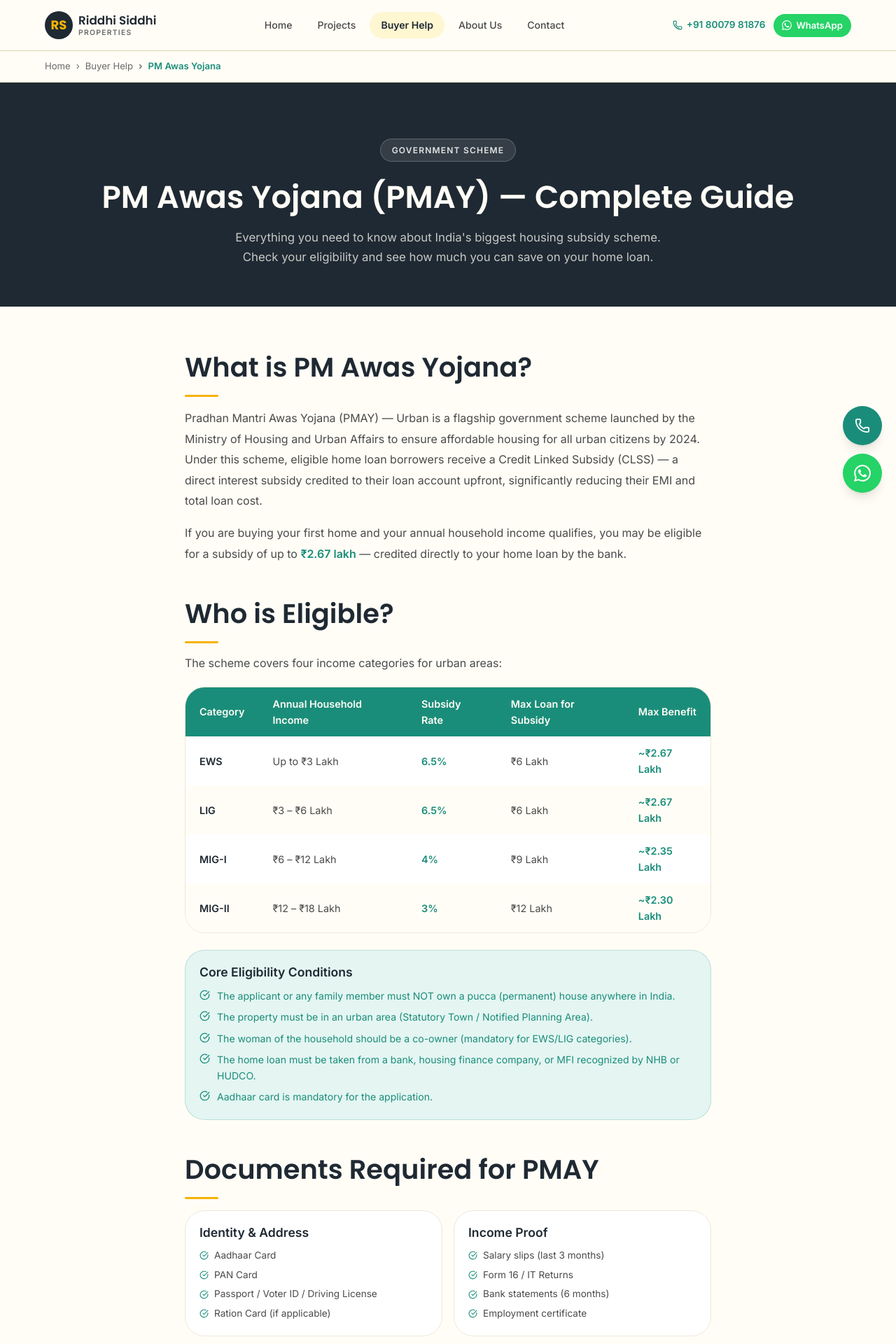
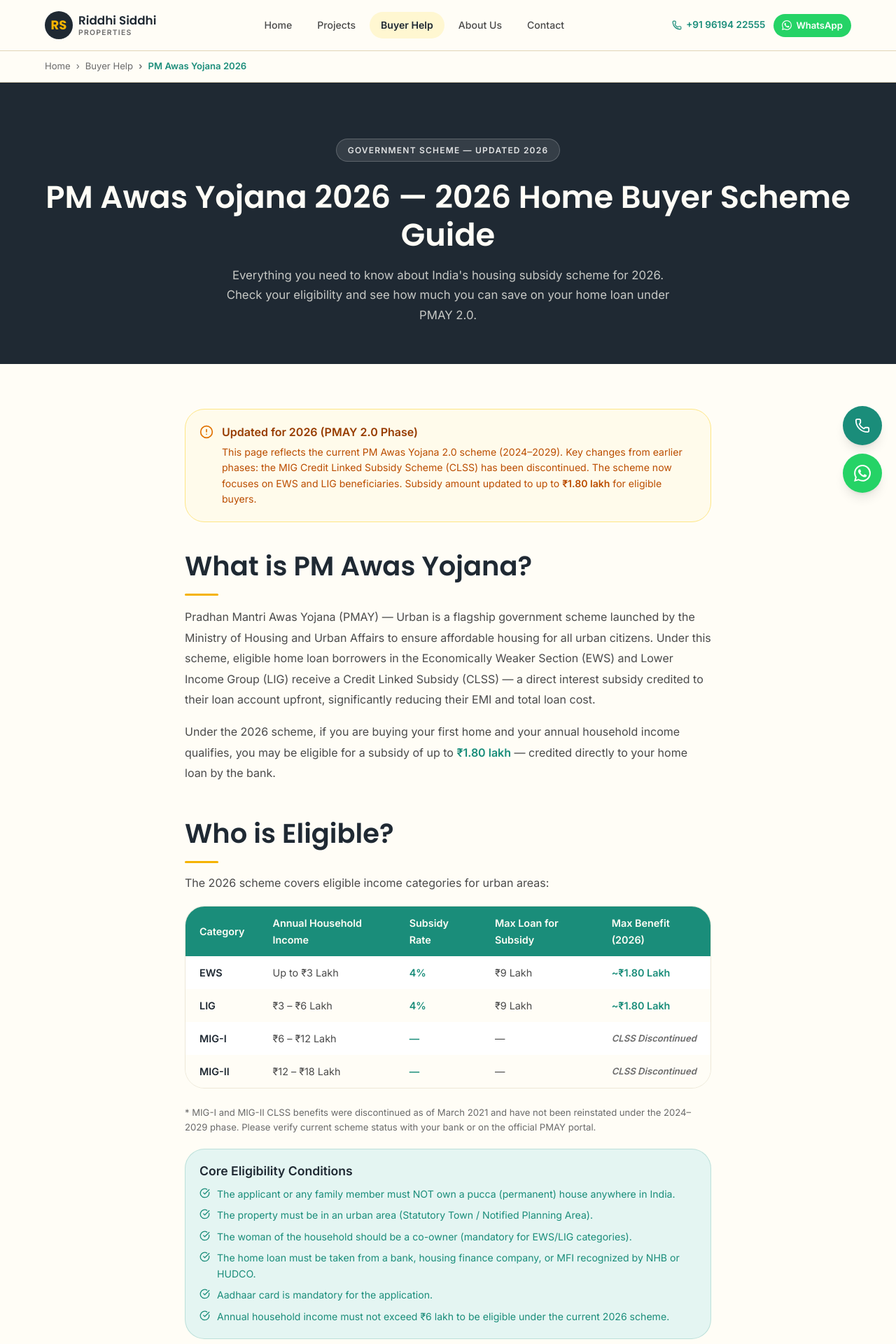
Before and after one commit to Darshil562002/riddhi-siddhi-properties, a Next.js app: page /buyer-help/pm-awas-yojana in a window 1280 px wide. Shown: the top 1920 px of the page at 70% size. Built offline with nearby package versions, Linux system fonts and the light colour scheme.

Commit message:
feat: implement website updates (PMAY, Contact, RERA, EMI Calculator)

```diff
--- a/src/app/buyer-help/pm-awas-yojana/page.tsx
+++ b/src/app/buyer-help/pm-awas-yojana/page.tsx
@@ -1,12 +1,12 @@
 import Link from "next/link";
-import { CheckCircle, Phone } from "lucide-react";
+import { CheckCircle, Phone, AlertCircle } from "lucide-react";
 import { CONFIG } from "@/lib/constants";
 import type { Metadata } from "next";
 
 export const metadata: Metadata = {
-  title: "PM Awas Yojana — PMAY Guide, Eligibility & Subsidy | Riddhi Siddhi Properties",
+  title: "PM Awas Yojana 2026 — PMAY Home Buyer Scheme Guide | Riddhi Siddhi Properties",
   description:
-    "Complete guide to PM Awas Yojana (PMAY) for home buyers in Shahapur–Asangaon. Eligibility criteria, income slabs, subsidy amounts, documents needed, and step-by-step application process.",
+    "Complete guide to PM Awas Yojana (PMAY) 2026 Home Buyer Scheme for home buyers in Shahapur–Asangaon. Updated eligibility criteria, income slabs, subsidy amounts up to ₹1.80 lakh, documents needed, and step-by-step application process.",
   alternates: { canonical: "/buyer-help/pm-awas-yojana" },
 };
 
@@ -14,9 +14,9 @@ const faqSchema = {
   "@context": "https://schema.org",
   "@type": "FAQPage",
   mainEntity: [
-    { "@type": "Question", name: "What is PM Awas Yojana?", acceptedAnswer: { "@type": "Answer", text: "PM Awas Yojana (PMAY) is a government scheme launched by the Ministry of Housing and Urban Affairs to provide affordable housing to economically weaker sections (EWS), lower income groups (LIG), and middle income groups (MIG) in urban areas." } },
-    { "@type": "Question", name: "Who is eligible for PMAY subsidy?", acceptedAnswer: { "@type": "Answer", text: "EWS (annual income up to ₹3 lakh), LIG (₹3–6 lakh), MIG-I (₹6–12 lakh), and MIG-II (₹12–18 lakh) category families who do not own a pucca house anywhere in India are eligible." } },
-    { "@type": "Question", name: "How much subsidy can I get under PMAY?", acceptedAnswer: { "@type": "Answer", text: "EWS/LIG: 6.5% subsidy on loan up to ₹6 lakh (max ₹2.67 lakh benefit). MIG-I: 4% on loan up to ₹9 lakh (max ₹2.35 lakh). MIG-II: 3% on loan up to ₹12 lakh (max ₹2.30 lakh)." } },
+    { "@type": "Question", name: "What is PM Awas Yojana 2026?", acceptedAnswer: { "@type": "Answer", text: "PM Awas Yojana (PMAY) is a government scheme launched by the Ministry of Housing and Urban Affairs to provide affordable housing to economically weaker sections (EWS) and lower income groups (LIG) in urban areas. The 2024–2029 phase (PMAY 2.0) continues this mission with updated subsidy structures." } },
+    { "@type": "Question", name: "Who is eligible for PMAY subsidy in 2026?", acceptedAnswer: { "@type": "Answer", text: "EWS (annual income up to ₹3 lakh) and LIG (₹3–6 lakh) category families who do not own a pucca house anywhere in India are eligible under the current 2026 scheme. The MIG (Middle Income Group) Credit Linked Subsidy Scheme (CLSS) component is no longer active." } },
+    { "@type": "Question", name: "How much subsidy can I get under PMAY 2026?", acceptedAnswer: { "@type": "Answer", text: "EWS/LIG categories can receive a 4% interest subsidy on a home loan up to ₹9 lakh, providing a maximum benefit of up to ₹1.80 lakh credited directly to your home loan account." } },
   ],
 };
 
@@ -30,30 +30,42 @@ export default function PMAYPage() {
           <ol className="breadcrumb-list">
             <li><Link href="/">Home</Link></li>
             <li><Link href="/buyer-help">Buyer Help</Link></li>
-            <li className="active">PM Awas Yojana</li>
+            <li className="active">PM Awas Yojana 2026</li>
           </ol>
         </div>
       </nav>
 
       <section className="page-hero" aria-label="PMAY hero">
         <div className="container">
-          <span className="inline-block px-4 py-1.5 rounded-full bg-white/10 border border-white/20 text-white/85 text-[0.75rem] font-semibold tracking-widest uppercase mb-6">Government Scheme</span>
-          <h1>PM Awas Yojana (PMAY) — Complete Guide</h1>
-          <p>Everything you need to know about India&apos;s biggest housing subsidy scheme. Check your eligibility and see how much you can save on your home loan.</p>
+          <span className="inline-block px-4 py-1.5 rounded-full bg-white/10 border border-white/20 text-white/85 text-[0.75rem] font-semibold tracking-widest uppercase mb-6">Government Scheme — Updated 2026</span>
+          <h1>PM Awas Yojana 2026 — 2026 Home Buyer Scheme Guide</h1>
+          <p>Everything you need to know about India&apos;s housing subsidy scheme for 2026. Check your eligibility and see how much you can save on your home loan under PMAY 2.0.</p>
         </div>
       </section>
 
       <article className="py-16 bg-ivory">
         <div className="container-narrow">
+
+          {/* Update Notice */}
+          <div className="bg-amber-50 border border-amber-200 rounded-xl p-5 mb-10 flex items-start gap-3">
+            <AlertCircle size={20} className="text-amber-600 flex-shrink-0 mt-0.5" />
+            <div>
+              <p className="font-semibold text-amber-800 mb-1">Updated for 2026 (PMAY 2.0 Phase)</p>
+              <p className="text-[0.88rem] text-amber-700">
+                This page reflects the current PM Awas Yojana 2.0 scheme (2024–2029). Key changes from earlier phases: the MIG Credit Linked Subsidy Scheme (CLSS) has been discontinued. The scheme now focuses on EWS and LIG beneficiaries. Subsidy amount updated to up to <strong>₹1.80 lakh</strong> for eligible buyers.
+              </p>
+            </div>
+          </div>
+
           {/* What is PMAY */}
           <section className="mb-12" aria-labelledby="what-is">
             <h2 id="what-is" className="mb-4">What is PM Awas Yojana?</h2>
             <div className="divider-gold mb-5" />
             <p className="text-text-mid leading-[1.85] mb-4">
-              Pradhan Mantri Awas Yojana (PMAY) — Urban is a flagship government scheme launched by the Ministry of Housing and Urban Affairs to ensure affordable housing for all urban citizens by 2024. Under this scheme, eligible home loan borrowers receive a Credit Linked Subsidy (CLSS) — a direct interest subsidy credited to their loan account upfront, significantly reducing their EMI and total loan cost.
+              Pradhan Mantri Awas Yojana (PMAY) — Urban is a flagship government scheme launched by the Ministry of Housing and Urban Affairs to ensure affordable housing for all urban citizens. Under this scheme, eligible home loan borrowers in the Economically Weaker Section (EWS) and Lower Income Group (LIG) receive a Credit Linked Subsidy (CLSS) — a direct interest subsidy credited to their loan account upfront, significantly reducing their EMI and total loan cost.
             </p>
             <p className="text-text-mid leading-[1.85]">
-              If you are buying your first home and your annual household income qualifies, you may be eligible for a subsidy of up to <strong className="text-forest">₹2.67 lakh</strong> — credited directly to your home loan by the bank.
+              Under the 2026 scheme, if you are buying your first home and your annual household income qualifies, you may be eligible for a subsidy of up to <strong className="text-forest">₹1.80 lakh</strong> — credited directly to your home loan by the bank.
             </p>
           </section>
 
@@ -61,7 +73,7 @@ export default function PMAYPage() {
           <section className="mb-12" aria-labelledby="eligibility">
             <h2 id="eligibility" className="mb-4">Who is Eligible?</h2>
             <div className="divider-gold mb-5" />
-            <p className="text-text-mid mb-5">The scheme covers four income categories for urban areas:</p>
+            <p className="text-text-mid mb-5">The 2026 scheme covers eligible income categories for urban areas:</p>
             <div className="overflow-x-auto rounded-xl border border-border-lt mb-6">
               <table className="w-full text-[0.9rem]">
                 <thead>
@@ -70,27 +82,30 @@ export default function PMAYPage() {
                     <th className="text-left px-5 py-3">Annual Household Income</th>
                     <th className="text-left px-5 py-3">Subsidy Rate</th>
                     <th className="text-left px-5 py-3">Max Loan for Subsidy</th>
-                    <th className="text-left px-5 py-3">Max Benefit</th>
+                    <th className="text-left px-5 py-3">Max Benefit (2026)</th>
                   </tr>
                 </thead>
                 <tbody>
                   {[
-                    ["EWS", "Up to ₹3 Lakh", "6.5%", "₹6 Lakh", "~₹2.67 Lakh"],
-                    ["LIG", "₹3 – ₹6 Lakh", "6.5%", "₹6 Lakh", "~₹2.67 Lakh"],
-                    ["MIG-I", "₹6 – ₹12 Lakh", "4%", "₹9 Lakh", "~₹2.35 Lakh"],
-                    ["MIG-II", "₹12 – ₹18 Lakh", "3%", "₹12 Lakh", "~₹2.30 Lakh"],
-                  ].map(([cat, inc, rate, loan, ben], i) => (
-                    <tr key={cat} className={i % 2 === 0 ? "bg-white" : "bg-warm-white"}>
+                    ["EWS", "Up to ₹3 Lakh", "4%", "₹9 Lakh", "~₹1.80 Lakh", false],
+                    ["LIG", "₹3 – ₹6 Lakh", "4%", "₹9 Lakh", "~₹1.80 Lakh", false],
+                    ["MIG-I", "₹6 – ₹12 Lakh", "—", "—", "CLSS Discontinued", true],
+                    ["MIG-II", "₹12 – ₹18 Lakh", "—", "—", "CLSS Discontinued", true],
+                  ].map(([cat, inc, rate, loan, ben, discontinued], i) => (
+                    <tr key={String(cat)} className={i % 2 === 0 ? "bg-white" : "bg-warm-white"}>
                       <td className="px-5 py-3 font-semibold text-dark">{cat}</td>
                       <td className="px-5 py-3 text-text-mid">{inc}</td>
                       <td className="px-5 py-3 font-semibold text-forest">{rate}</td>
                       <td className="px-5 py-3 text-text-mid">{loan}</td>
-                      <td className="px-5 py-3 font-semibold text-forest">{ben}</td>
+                      <td className={`px-5 py-3 font-semibold ${discontinued ? "text-text-light italic text-[0.82rem]" : "text-forest"}`}>{ben}</td>
                     </tr>
                   ))}
                 </tbody>
               </table>
             </div>
+            <p className="text-[0.82rem] text-text-light mb-5">
+              * MIG-I and MIG-II CLSS benefits were discontinued as of March 2021 and have not been reinstated under the 2024–2029 phase. Please verify current scheme status with your bank or on the official PMAY portal.
+            </p>
             <div className="bg-green-pale border border-forest/20 rounded-xl p-5">
               <h4 className="mb-3 text-forest">Core Eligibility Conditions</h4>
               <ul className="space-y-2">
@@ -100,6 +115,7 @@ export default function PMAYPage() {
                   "The woman of the household should be a co-owner (mandatory for EWS/LIG categories).",
                   "The home loan must be taken from a bank, housing finance company, or MFI recognized by NHB or HUDCO.",
                   "Aadhaar card is mandatory for the application.",
+                  "Annual household income must not exceed ₹6 lakh to be eligible under the current 2026 scheme.",
                 ].map((c) => (
                   <li key={c} className="flex items-start gap-2.5 text-[0.88rem] text-forest">
                     <CheckCircle size={15} className="flex-shrink-0 mt-0.5" /> {c}
@@ -140,10 +156,11 @@ export default function PMAYPage() {
             <div className="divider-gold mb-5" />
             <div className="space-y-4">
               {[
-                { q: "Can I apply for PMAY if I already have a home loan?", a: "PMAY subsidy is available at the time of taking the home loan. If you have already taken a loan but not claimed the subsidy, speak with your bank — some banks allow retroactive PMAY application if the loan is recent." },
-                { q: "Does the property price affect PMAY eligibility?", a: "For EWS/LIG: property value up to ₹45 lakh is allowed. For MIG-I: up to ₹60 lakh. For MIG-II: up to ₹80 lakh. There is no restriction for very affordable properties below ₹30 lakh." },
+                { q: "Can I apply for PMAY if I already have a home loan?", a: "PMAY subsidy is available at the time of taking the home loan. If you have already taken a loan but not claimed the subsidy, speak with your bank — some banks allow retroactive PMAY application if the loan is recent and the project is eligible." },
+                { q: "Does the property price affect PMAY eligibility in 2026?", a: "For EWS/LIG: property value up to ₹45 lakh is typically considered. Please verify current limits with your bank or on the official PMAY portal, as these may be revised under the 2024–2029 phase guidelines." },
                 { q: "How long does it take to receive the subsidy?", a: "After submitting the PMAY application through your bank, the subsidy is typically credited to your loan account within 3–6 months. Once credited, your outstanding loan amount reduces and your EMI drops accordingly." },
-                { q: "Can Riddhi Siddhi Properties help me apply for PMAY?", a: "Yes! We regularly assist buyers with PMAY eligibility checks, document preparation, and bank coordination. Contact Keval Gala for free guidance." },
+                { q: "Can Riddhi Siddhi Properties help me apply for PMAY?", a: "Yes! We regularly assist buyers with PMAY eligibility checks, document preparation, and bank coordination. Contact Keval Gala for free guidance on whether you qualify under the current 2026 scheme." },
+                { q: "Where can I check the official PMAY scheme details?", a: "Visit the official portal at pmaymis.gov.in or contact your home loan bank directly. Our team can help you navigate the application process and verify your eligibility." },
               ].map((faq) => (
                 <details key={faq.q} className="bg-white border border-border-lt rounded-xl group">
                   <summary className="px-6 py-4 cursor-pointer font-semibold text-dark list-none flex justify-between items-center">
@@ -158,8 +175,8 @@ export default function PMAYPage() {
 
           {/* CTA */}
           <div className="bg-forest rounded-2xl p-8 text-white text-center">
-            <h3 className="text-white mb-2">Check Your PMAY Eligibility</h3>
-            <p className="text-white/70 mb-6">Talk to Keval Gala for a free eligibility check and step-by-step guidance on claiming your subsidy.</p>
+            <h3 className="text-white mb-2">Check Your PMAY 2026 Eligibility</h3>
+            <p className="text-white/70 mb-6">Talk to Keval Gala for a free eligibility check and step-by-step guidance on claiming your subsidy under the current 2026 scheme.</p>
             <a href={CONFIG.callLink} className="btn btn-gold btn-lg" id="pmay-call-btn">
               <Phone size={18} /> {CONFIG.phoneDisplay}
             </a>
--- a/src/app/contact/page.tsx
+++ b/src/app/contact/page.tsx
@@ -7,9 +7,9 @@ import { WhatsAppIcon } from "@/components/ui/Icons";
 import type { Metadata } from "next";
 
 export const metadata: Metadata = {
-  title: "Contact Riddhi Siddhi Properties — Call Keval Gala | +91 80079 81876",
+  title: "Contact Riddhi Siddhi Properties — Call Keval Gala | +91 96194 22555",
   description:
-    "Contact Riddhi Siddhi Properties. Speak with Keval Gala for property guidance, site visits, and home buying assistance. Call +91 80079 81876 or WhatsApp us from Shahapur–Asangaon, Thane.",
+    "Contact Riddhi Siddhi Properties. Speak with Keval Gala for property guidance, site visits, and home buying assistance. Call +91 96194 22555 or WhatsApp us from Shahapur–Asangaon, Thane.",
   alternates: { canonical: "/contact" },
 };
 
@@ -27,14 +27,14 @@ const contactSchema = {
       "@type": "LocalBusiness",
       name: CONFIG.brand,
       description: "Trusted real estate advisory for home buyers in Shahapur–Asangaon, Thane.",
-      telephone: "+91-80079-81876",
+      telephone: "+91-96194-22555",
       address: {
         "@type": "PostalAddress",
         addressLocality: "Shahapur",
         addressRegion: "Maharashtra",
         addressCountry: "IN",
       },
-      openingHours: "Mo-Sa 09:00-19:00",
+      openingHours: "Mo Tu We Th Fr Sa Su 09:00-19:00",
       priceRange: "Free Consultation",
     },
   ],
--- a/src/app/page.tsx
+++ b/src/app/page.tsx
@@ -200,7 +200,7 @@ export default function HomePage() {
           </div>
           <div className="grid sm:grid-cols-2 lg:grid-cols-4 gap-6">
             {[
-              { href: "/buyer-help/pm-awas-yojana",       icon: <Home size={24} style={{ color: "#1A8D7A" }} />, title: "PM Awas Yojana",           desc: "Get up to ₹2.67 lakh government subsidy on your home loan. Check eligibility, documents, and how to apply.",        cta: "Learn More",     id: "shortcut-pmay" },
+              { href: "/buyer-help/pm-awas-yojana",       icon: <Home size={24} style={{ color: "#1A8D7A" }} />, title: "PM Awas Yojana",           desc: "Get up to ₹1.80 lakh government subsidy on your home loan. Check eligibility, documents, and how to apply.",        cta: "Learn More",     id: "shortcut-pmay" },
               { href: "/buyer-help/emi-calculator",        icon: <Calculator size={24} style={{ color: "#1A8D7A" }} />, title: "EMI Calculator",     desc: "Plan your monthly payments with our free offline calculator. See total interest, tenure breakdowns, and loan comparisons.", cta: "Calculate EMI", id: "shortcut-emi" },
               { href: "/buyer-help/home-loan-documents",   icon: <FileText size={24} style={{ color: "#1A8D7A" }} />, title: "Home Loan Documents", desc: "Complete document checklist for salaried and self-employed buyers. Be prepared when you visit the bank.",               cta: "View Checklist", id: "shortcut-docs" },
               { href: "/buyer-help/legal-title-check",     icon: <Shield size={24} style={{ color: "#1A8D7A" }} />, title: "Legal & Title Verification", desc: "How to check if a project is legally approved, title clear, and safe to buy. Essential reading before you invest.", cta: "Read Guide",    id: "shortcut-legal" },
--- a/src/components/ui/ProjectCard.tsx
+++ b/src/components/ui/ProjectCard.tsx
@@ -2,6 +2,7 @@ import Link from "next/link";
 import Image from "next/image";
 import { MapPin, Phone } from "lucide-react";
 import type { Project } from "@/types";
+import { CONFIG } from "@/lib/constants";
 
 interface ProjectCardProps {
   project: Project;
@@ -65,7 +66,11 @@ export default function ProjectCard({ project, titleTag: Tag = "h3" }: ProjectCa
         )}
         <div className="text-[0.78rem]" style={{ color: "#9C5A3C" }}>
           Developer: {project.developer}
-          {project.rera && ` | ${project.rera}`}
+          {(project.reraNumber && project.reraNumber !== "Application Pending — RERA Number to be updated upon registration")
+            ? ` | RERA: ${project.reraNumber}`
+            : project.rera
+              ? ` | RERA: ${project.rera}`
+              : ''}
         </div>
       </div>
 
@@ -78,7 +83,7 @@ export default function ProjectCard({ project, titleTag: Tag = "h3" }: ProjectCa
           View Details
         </Link>
         <a
-          href="tel:+919619422555"
+          href={CONFIG.callLink}
           className="btn btn-primary btn-sm flex-1 justify-center"
         >
           <Phone size={13} />
--- a/src/lib/constants.ts
+++ b/src/lib/constants.ts
@@ -2,17 +2,17 @@ export const CONFIG = {
   brand: "Riddhi Siddhi Properties",
   tagline: "Properties",
   contact: "Keval Gala",
-  phone: "+918007981876",
-  phoneDisplay: "+91 80079 81876",
+  phone: "+919619422555",
+  phoneDisplay: "+91 96194 22555",
   altPhone: "+919619422555",
   altPhoneDisplay: "+91 96194 22555",
   whatsapp:
-    "https://wa.me/918007981876?text=Hello%2C%20I%20am%20interested%20in%20a%20property.%20Please%20assist.",
-  callLink: "tel:+918007981876",
+    "https://wa.me/919619422555?text=Hello%2C%20I%20am%20interested%20in%20a%20property.%20Please%20assist.",
+  callLink: "tel:+919619422555",
   email: "info@riddhisiddhiproperties.com",
   // TODO: Replace with actual office address when provided by client
   address: "Shahapur, Thane District, Maharashtra",
-  hours: "Mon–Sat: 9:00 AM – 7:00 PM",
+  hours: "Open All Week: 9:00 AM – 7:00 PM",
   region: "Shahapur–Asangaon, Thane",
   // TODO: Replace with actual domain when configured
   domain: "riddhisiddhiproperties.com",
--- a/src/types/index.ts
+++ b/src/types/index.ts
@@ -32,6 +32,9 @@ export interface Project {
   totalUnits?: string;
   totalArea?: string;
   constructionStatus?: string;
+  reraNumber?: string;
+  reraUrl?: string;
+  underConstruction?: boolean;
 }
 
 export interface Configuration {
```
Also changed, not shown: src/app/buyer-help/emi-calculator/page.tsx (+15 -3 lines), src/app/projects/[slug]/page.tsx (+42 -5 lines), src/lib/projects.ts (+14 -2 lines).
